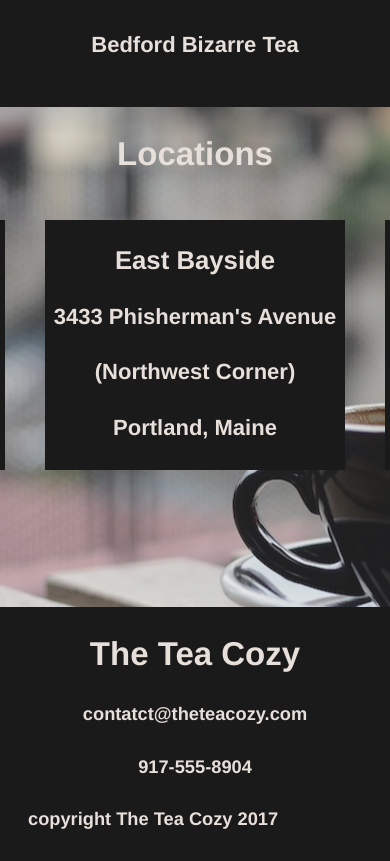
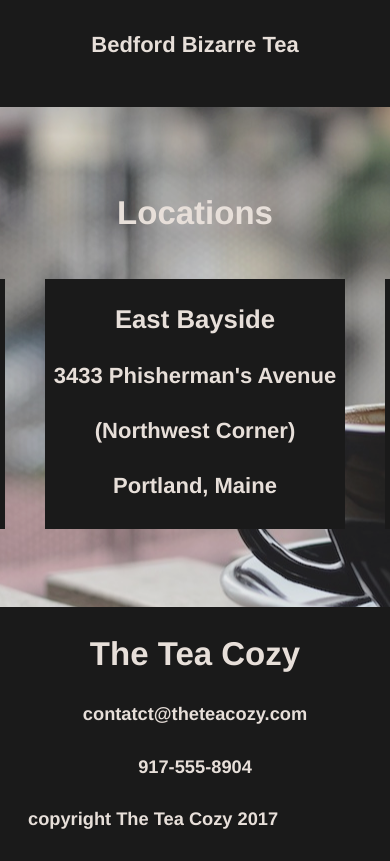
Before and after one commit to Rvvr9/Rvvr9.github.io, a plain HTML site: page teacozy/index.html in a window 390 px wide. Shown: the part 2223-3084 px from the top of the page. Drawn offline with Linux system fonts and the light colour scheme.

Commit message:
didnt fix positioning of location-main in iphone

```diff
--- a/teacozy/styles.css
+++ b/teacozy/styles.css
@@ -97,7 +97,7 @@ a {
 /*Locations Section*/
 
 .locations {
-    margin-top: 70px 0px 50px 0px;
+    margin-top: 70px 40px 50px 40px;
     width: 100%;
     display: inline-flex;
     justify-content: center;
@@ -107,7 +107,10 @@ a {
 .locations-main {
     background-image: url("resources/images/img-locations-background.jpg");
     background-position: center;
-    margin-top: 70px 0px 50px 0px;
+    display: inline-flex;
+    justify-content: center;
+    align-items: center;
+    flex-direction: column;
     height: 500px;
     width: 1200px;
 }
```
